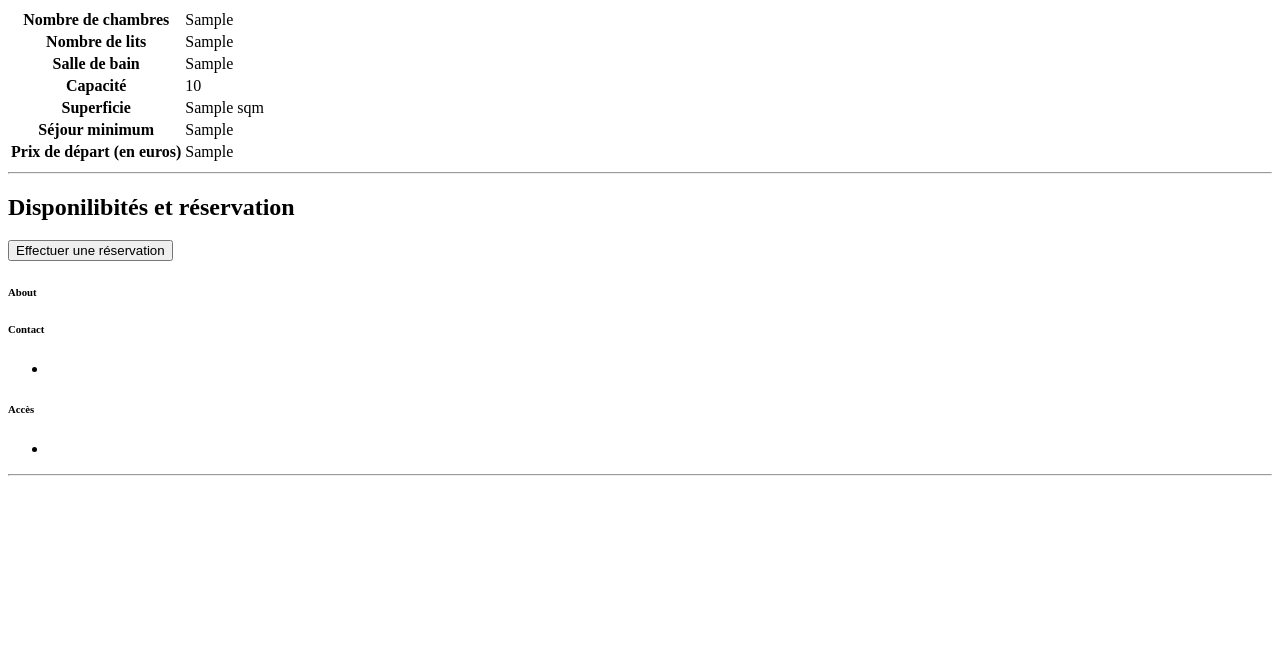
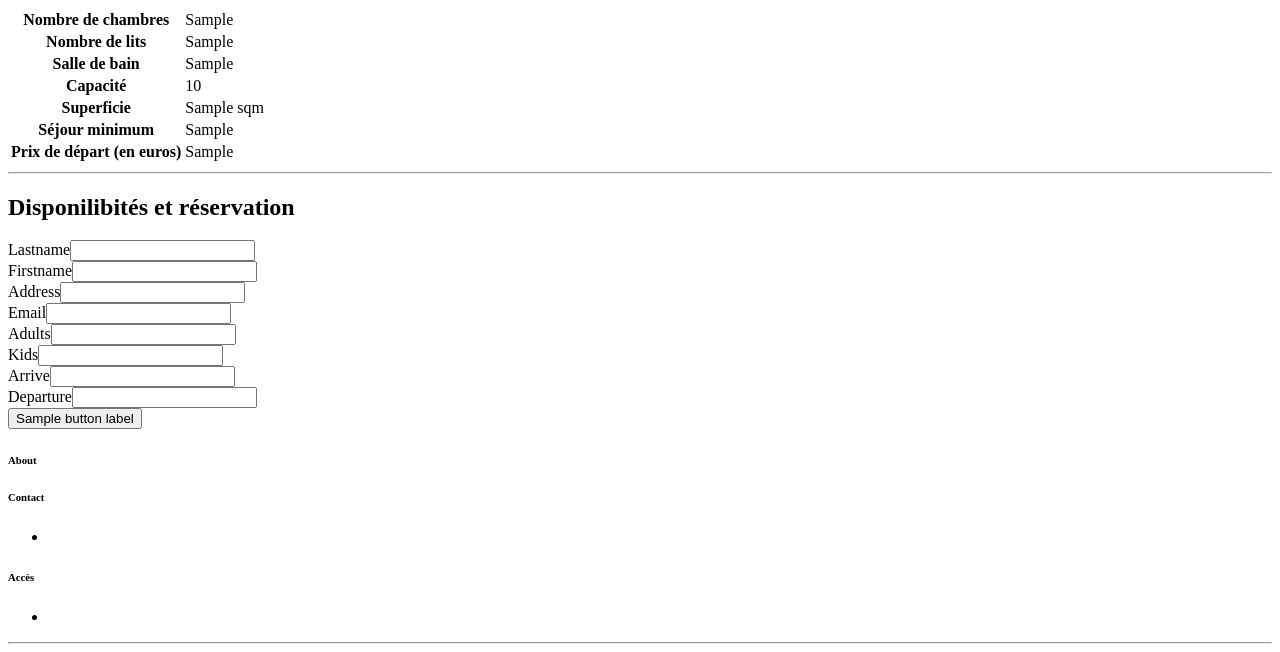
Before and after one commit to WildCodeSchool/tours-0320-php-villa-corsica, a Symfony app: template templates/villa/show.html.twig in a window 1280 px wide. Shown: the part 1674-2326 px from the top of the page. Before the commit the page ends 2150 px from the top, so only its background shows below. Run offline with Twig, Linux system fonts and the light colour scheme; the template is opened without the code that fills it: most values are stand-ins (such as "Sample title", 1, 10 or a date in 2020); grey boxes marked "Sample" are stand-in pictures; form fields are guessed from the names that the template uses; some libraries are stand-ins or nearby versions.

Commit message:
formulaire de réservation

```diff
--- a/assets/scss/_vars.scss
+++ b/assets/scss/_vars.scss
@@ -1,5 +1,3 @@
-
-$primary:#fff;
 $secondary: #fff;
 $warm-color: black;
 $third: #f5b95a;
--- a/composer.json
+++ b/composer.json
@@ -14,6 +14,7 @@
         "symfony/flex": "^1.1",
         "symfony/form": "4.3.*",
         "symfony/framework-bundle": "4.3.*",
+        "symfony/google-mailer": "4.4.*",
         "symfony/mailer": "4.4.*",
         "symfony/monolog-bundle": "^3.1",
         "symfony/orm-pack": "*",
--- a/config/services.yaml
+++ b/config/services.yaml
@@ -5,6 +5,8 @@
 # https://symfony.com/doc/current/best_practices/configuration.html#application-related-configuration
 parameters:
     locale: 'en'
+    mailer_from: '%env(resolve:MAILER_FROM_ADDRESS)%'
+    mailer_to: '%env(resolve:MAILER_TO_ADDRESS)%'
 
 services:
     # default configuration for services in *this* file
--- a/templates/base.html.twig
+++ b/templates/base.html.twig
@@ -14,7 +14,7 @@
     </div>
 </header>
 <nav>
-    <ul class="nav justify-content-center bg-primary">
+    <ul class="nav justify-content-center bg-white">
         <li class="nav-item active">
             <a class="nav-link" href="{{ path('villa_index') }}">Villas</a>
         </li>
@@ -35,6 +35,13 @@
         </li>
     </ul>
 </nav>
+{% for label, messages in app.flashes(['success', 'danger']) %}
+ {% for message in messages %}
+    <div class="alert alert-{{ label }}">
+        {{ message }}
+    </div>
+ {% endfor %}
+{% endfor %}
 {% block content %}{% endblock %}
 <footer class="site-footer">
     <div class="row">
--- a/templates/villa/show.html.twig
+++ b/templates/villa/show.html.twig
@@ -76,13 +76,30 @@
 </div>
     <div id="rightpart">
         <h2>Disponilibités et réservation</h2>
-        <div class="container">
-    </div>
-    <div id="boutonbooking">
-    <input class="favoritestyled text-right"
-       type="button"
-       value="Effectuer une réservation">
-    </div>
+          <div id="bookingFomr" class="mt-5" >
+            {{ form_start(form) }}
+                <div class="row">
+                   <div class="col">{{ form_row(form.lastname) }}</div>
+                    <div class="col">{{ form_row(form.firstname) }}</div>
+                    </div>
+                    <div class="row">
+                    <div class="col">{{ form_row(form.address) }}</div>
+                    <div class="col">{{ form_row(form.email) }}</div>
+                    </div>
+                    <div class="row">
+                    <div class="col">{{ form_row(form.adults) }}</div>
+                    <div class="col">{{ form_row(form.kids) }}</div>
+                    </div>
+                    <div class="row">
+                    <div class="col">{{ form_row(form.arrive) }}</div>
+                    <div class="col">{{ form_row(form.departure) }}</div>
+                    </div>
+            {{ form_rest(form) }}
+                  <div class="form-group">
+                     <button class="btn bg-primary text-white" >{{ button_label|default('Réserver') }}</button>
+                  </div>
+             {{ form_end(form) }}
+     </div>
 </div>
     </div>
 {% endblock %}
```
Also changed, not shown: assets/scss/villadetails.scss (+15 -15 lines), src/Controller/VillaController.php (+31 -2 lines), src/Form/BookingType.php (added, +57 -0 lines), templates/email/reservation.html.twig (added, +23 -0 lines), 4 other files.
